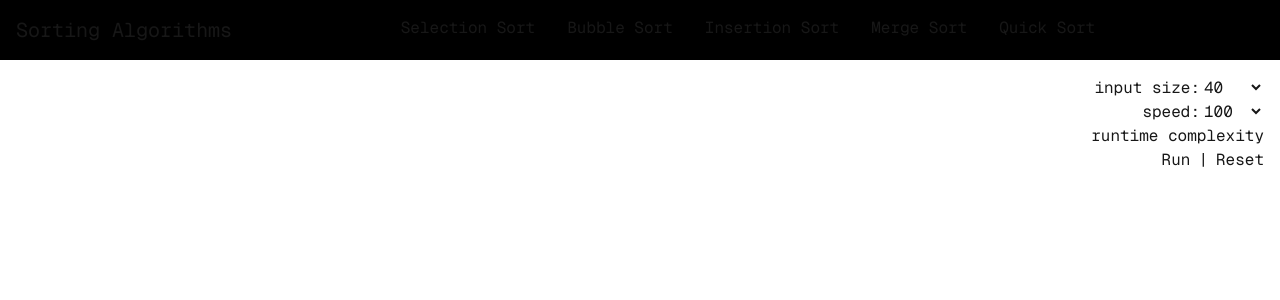
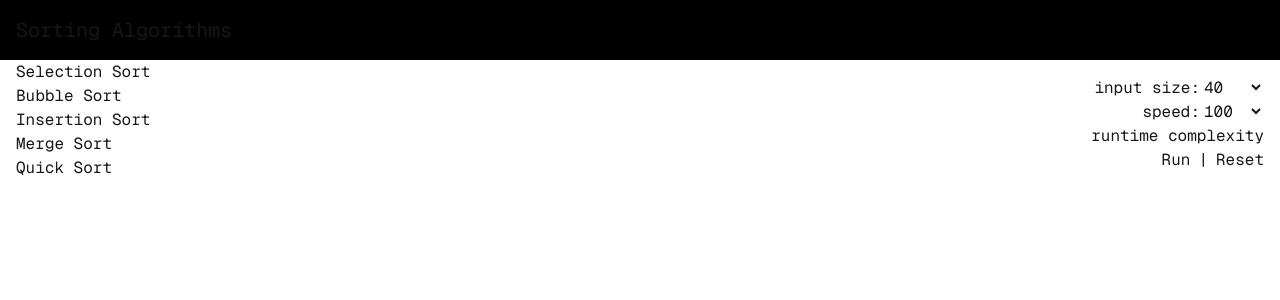
Before and after one commit to rlynjb/bitdash, a Next.js app: page /sorting/merge-sort in a window 1280 px wide. Shown: the top 300 px of the page. Built offline with nearby package versions, Linux system fonts and the light colour scheme.

Commit message:
relayout

```diff
--- a/src/app/layout.tsx
+++ b/src/app/layout.tsx
@@ -57,25 +57,25 @@ export default function RootLayout({
       <body
         className={`${geistSans.variable} ${geistMono.variable} antialiased font-[family-name:var(--font-geist-mono)]`}
       >
-        <header className="sticky top-0 p-4 z-10 bg-black flex justify-between">
+        <header className="sticky top-0 p-4 z-10 bg-black">
           <h1 className="text-xl">
             Sorting Algorithms
           </h1>
+        </header>
 
-          <div>
+        <div className="absolute z-10">
+          <ul>
           {subtopics.map((item: SubtopicProps, index) => {
-              return <Link
-                key={'subtopic'+index}
+            return <li key={'subtopic'+index}>
+            <Link
               className="px-4"
               href={item.path}
             >
               {item.title}
-              </Link>
+            </Link></li>
           })}
+          </ul>
         </div>
-
-          <div></div>
-        </header>
 
         <main className="mx-4 relative"
           style={{ height: "85vh" }}
--- a/src/components/ArrayVisualizer/ArrayVisualizer.tsx
+++ b/src/components/ArrayVisualizer/ArrayVisualizer.tsx
@@ -30,7 +30,7 @@ export const ArrayVisualizer: React.FC<Props> = ({
               className={`
                 ${highlightIndices.includes(index) ? highlightColor : ''}
               `}
-              style={{height: `${num}vh`, width: "0.5vw"}}
+              style={{height: `${num}vh`, width: "0.7vw"}}
             >
               <div className={`w-full h-full
                 ${scanIndices != null && scanIndices === index ? scanColor : ''}
```
Lines whose indentation alone changed are shown as unchanged.
